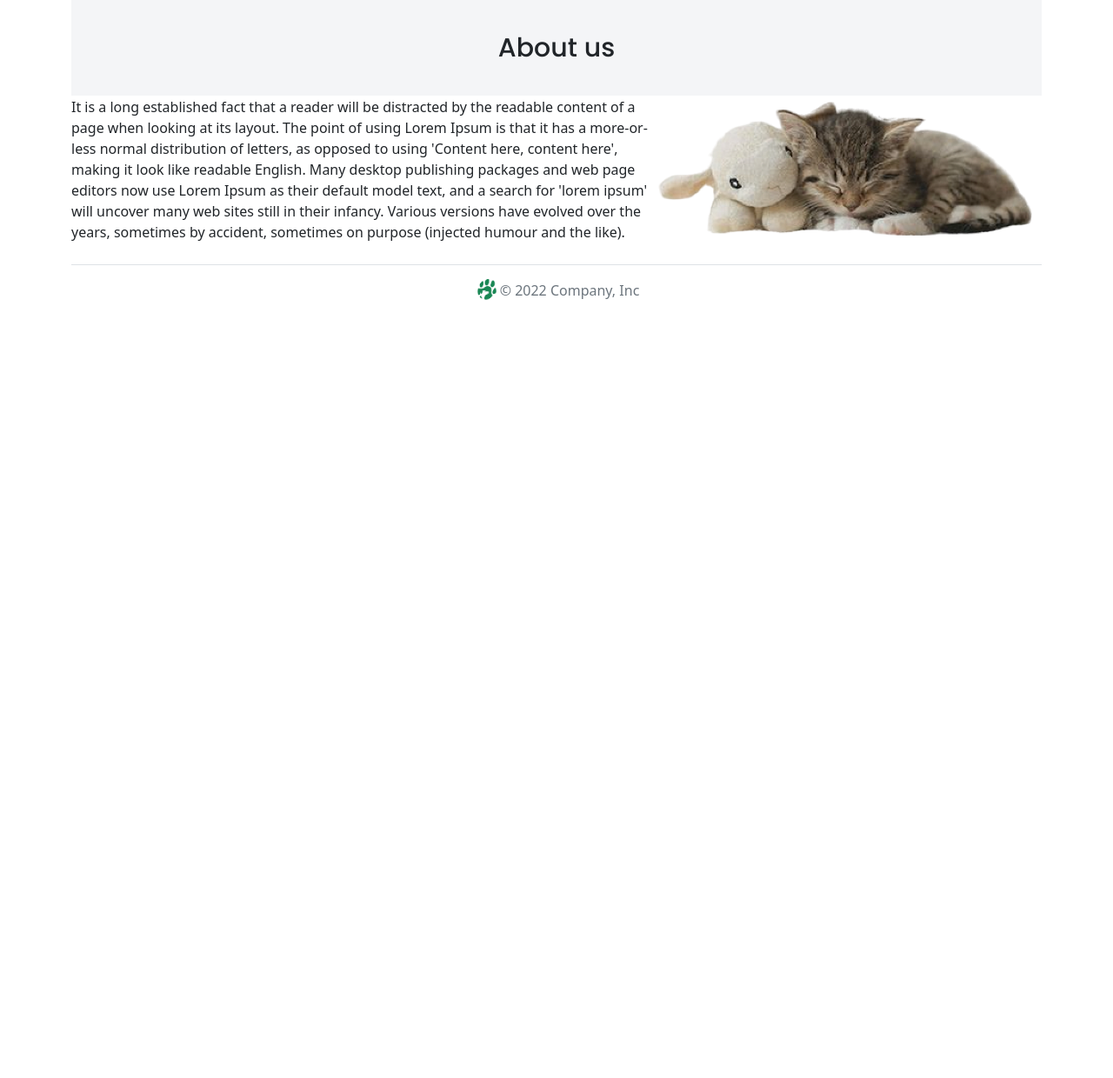
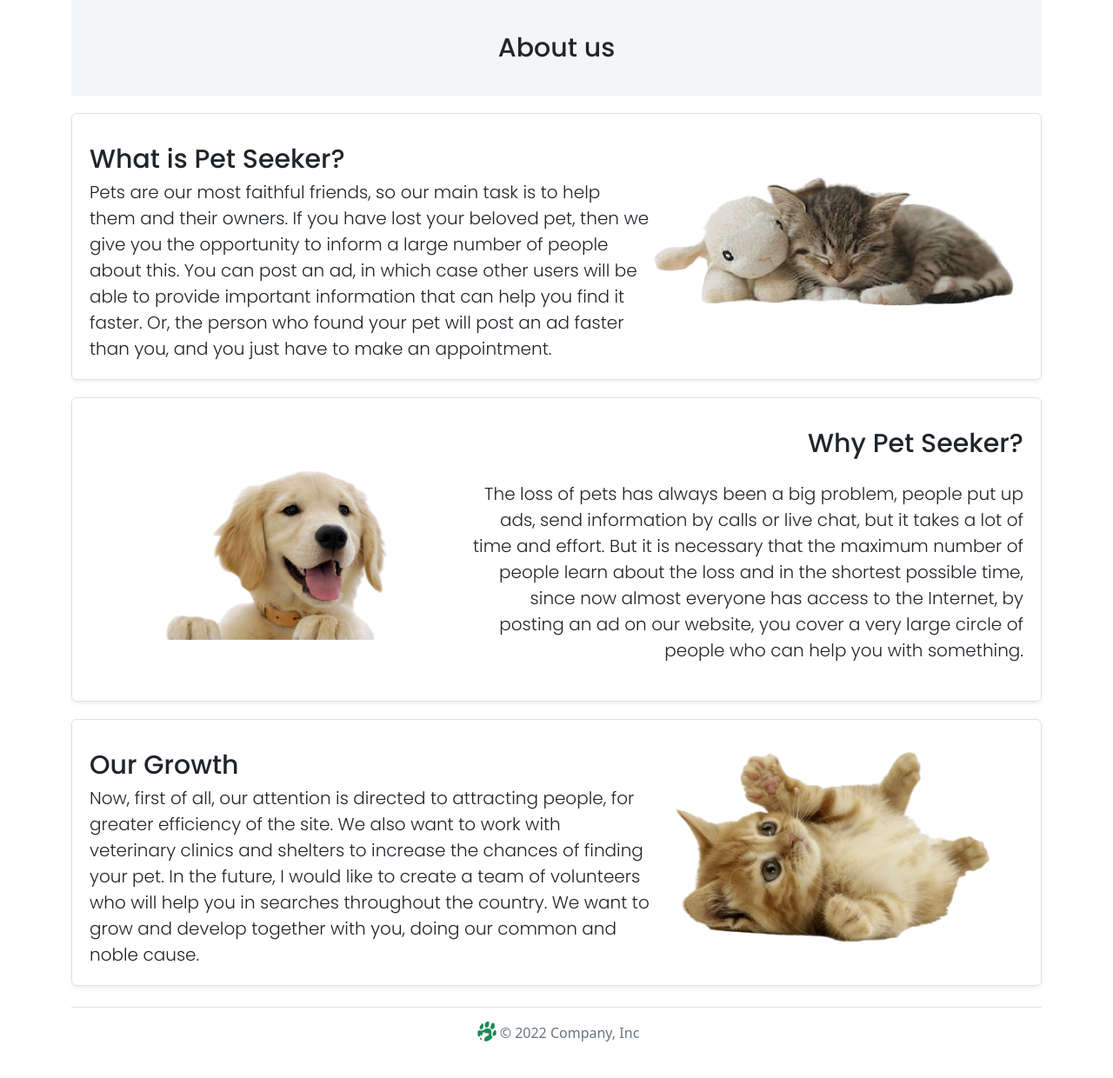
Before and after one commit to IlyaKvashnin/PetSeeker, a Flask app: page /about in a window 1280 px wide. Shown: the part 82-1322 px from the top of the page at 87% size. Before the commit the page ends 427 px from the top, so only its background shows below. Run offline with Flask 2, Linux system fonts and the light colour scheme.

Commit message:
сделал страницу about

```diff
--- a/static/css/about.css
+++ b/static/css/about.css
@@ -7,8 +7,21 @@
 
 .main_about-text {
     flex-basis: 60%;
+    font-family: 'Poppins', sans-serif;
+    font-size: 20px;
+    font-weight: 300;
 }
 
 .main_about-img {
     flex-basis: 40%;
 }
+
+.main_about-img-cat {
+
+}
+
+.main_about-title {
+    font-family: 'Poppins', sans-serif;
+    font-weight: 500;
+    font-size: 30px;
+}
--- a/templates/about.html
+++ b/templates/about.html
@@ -6,12 +6,68 @@
 
 {% block body %}
 <div class="container">
-    <div class="main_about">
-        <div class="main_about-text">It is a long established fact that a reader will be distracted by the readable content of a page when looking at its layout. The point of using Lorem Ipsum is that it has a more-or-less normal distribution of letters, as opposed to using 'Content here, content here', making it look like readable English. Many desktop publishing packages and web page editors now use Lorem Ipsum as their default model text, and a search for 'lorem ipsum' will uncover many web sites still in their infancy. Various versions have evolved over the years, sometimes by accident, sometimes on purpose (injected humour and the like).</div>
-        <div class="main_about-img">
-            <img src="/static/img/main/cat.png" alt="">
+    <div style="padding-top: 20px;"></div>
+    <div class="container-block border rounded shadow-sm">
+        <div class="main_about" style="margin: 10px 20px 20px;">
+            <div class="main_about-text">
+                <div class="main_about-title" style="padding-top: 20px;">What is Pet Seeker?</div>
+                <div> Pets are our most faithful friends, so our main task is to help them and their
+                    owners. If you have lost your beloved pet, then we give you the opportunity to inform a large number
+                    of
+                    people about this. You can post an ad, in which case other users will be able to provide important
+                    information that can help you find it faster. Or, the person who found your pet will post an ad
+                    faster
+                    than
+                    you, and you just have to make an appointment.
+                </div>
+            </div>
+            <div class="main_about-img">
+                <img src="/static/img/main/cat.png" alt="">
+            </div>
         </div>
     </div>
+    <div style="padding-top: 20px;"></div>
+    <div class="container-block border rounded shadow-sm">
+        <div class="main_about" style="padding-top: 20px; margin: 10px 20px 20px;">
+            <div class="main_about-img">
+                <img class="main_about-img-cat" src="/static/img/main/dog.png" alt="">
+            </div>
+            <div style="align-self: end; margin-bottom: 23px; text-align: right;" class="main_about-text">
+                <div class="main_about-title" style="padding-bottom: 20px; text-align: right">Why Pet Seeker?</div>
+                <div>The loss of pets has always been a big problem, people put up ads, send information
+                    by calls or live chat, but it takes a lot of time and effort. But it is necessary that the maximum
+                    number of
+                    people learn about the loss and in the shortest possible time, since now almost everyone has access
+                    to
+                    the
+                    Internet, by posting an ad on our website, you cover a very large circle of people who can help you
+                    with
+                    something.
+                </div>
+            </div>
+        </div>
+    </div>
+    <div style="padding-top: 20px;"></div>
+    <div class="container-block border rounded shadow-sm">
+        <div class="main_about" style="margin: 10px 20px 20px;">
+            <div class="main_about-text">
+                <div class="main_about-title" style="padding-top: 20px;">Our Growth</div>
+                <div> Now, first of all, our attention is directed to attracting people, for greater efficiency of the
+                    site.
+                    We also want to work with veterinary clinics and shelters to increase the chances of finding your
+                    pet.
+                    In the future, I would like to create a team of volunteers who will help you in searches throughout
+                    the
+                    country. We want to grow and develop together with you, doing our common and noble cause.
+                </div>
+            </div>
+            <div class="main_about-img">
+                <img style="width: 390px; height: 240px; margin-left: auto; margin-right: auto "
+                     src="/static/img/main/cat2.png" alt="">
+            </div>
+        </div>
+    </div>
+
 </div>
 {% endblock %}
 {% block header %}
--- a/templates/base.html
+++ b/templates/base.html
@@ -17,7 +17,7 @@
     <link href="https://fonts.googleapis.com/css2?family=Noto+Sans&display=swap" rel="stylesheet">
     <link rel="preconnect" href="https://fonts.googleapis.com">
     <link rel="preconnect" href="https://fonts.gstatic.com" crossorigin>
-    <link href="https://fonts.googleapis.com/css2?family=Poppins:wght@500&display=swap" rel="stylesheet">
+    <link href="https://fonts.googleapis.com/css2?family=Poppins:wght@300;500&display=swap" rel="stylesheet">
     <title>{% block title %}{% endblock %}</title>
 </head>
 <body>
```
Also changed, not shown: static/img/main/cat2.png (added), static/img/main/dog.png (added).
